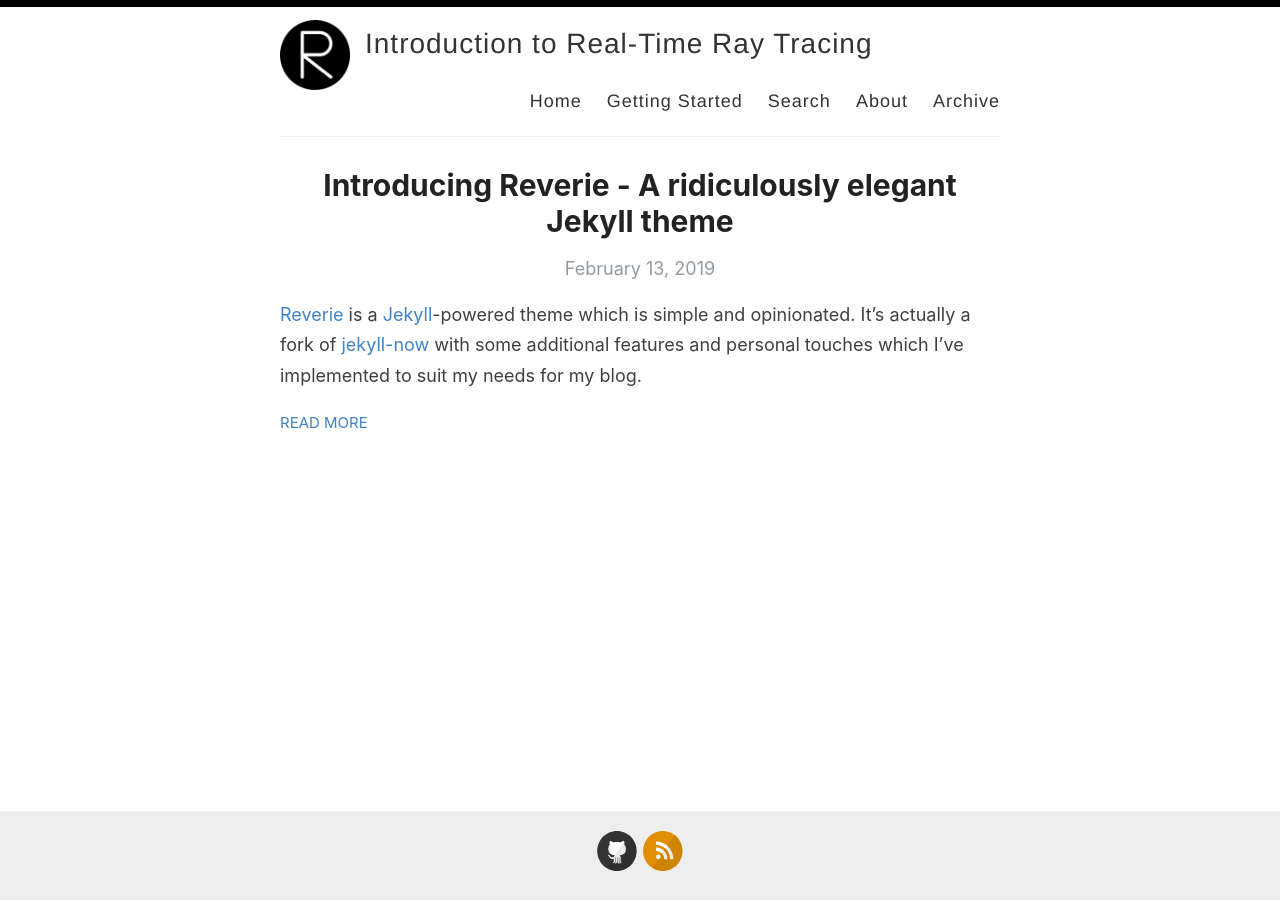
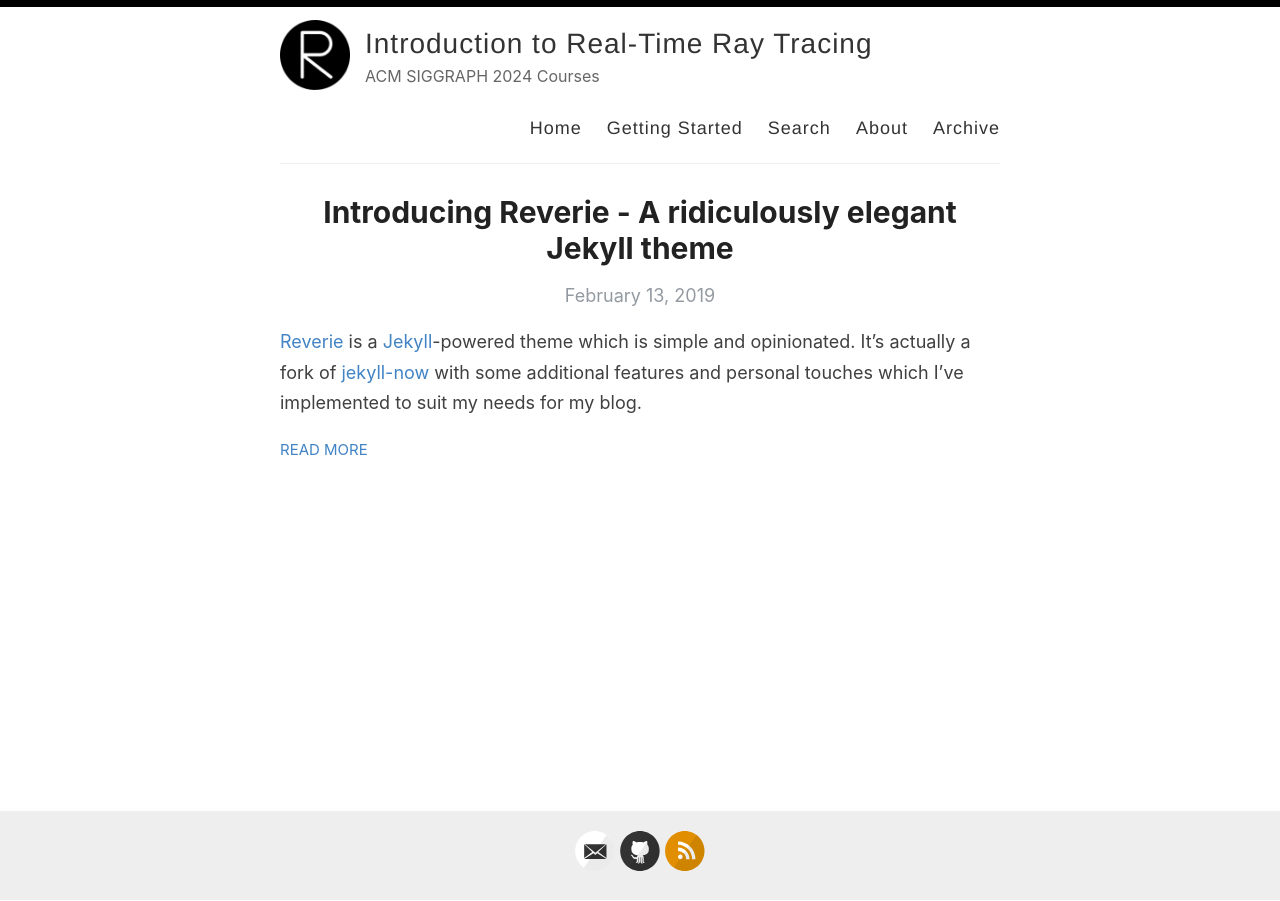
Before and after one commit to theanimatorreturns/BreadcrumbsIntroductionToRealTimeRayTracing, a Jekyll site: the page built from index.html, in a window 1280 px wide. Built offline with Jekyll 4.4.1, drawn with Linux system fonts in a browser that asks for light colours; the list of posts is cut into pages by our own code; some of the changed lines change nothing that is shown.

Commit message:
Update _config.yml

```diff
--- a/_config.yml
+++ b/_config.yml
@@ -9,7 +9,7 @@
 author: Chris Cascioli and Laura Reznikov
 
 # Short bio or description (displayed in the header)
-description:
+description: ACM SIGGRAPH 2024 Courses
 
 # URL of your avatar or profile pic (you could use your GitHub profile pic)
 avatar: /images/reverie.png
@@ -21,7 +21,7 @@
 # Includes an icon in the footer for each username you enter
 footer-links:
   dribbble:
-  email:
+  email: contact@introtorealtimeraytracing.com
   facebook:
   flickr:
   github: vixorien/IntroductionToRealTimeRayTracing
@@ -48,8 +48,8 @@
 
 # Your website URL (e.g. http://amitmerchant1990.github.io or http://www.amitmerchant.com)
 # Used for Sitemap.xml and your RSS feed
-url: https://vixorien.github.io/IntroductionToRealTimeRayTracing
-enforce_ssl: https://vixorien.github.io/IntroductionToRealTimeRayTracing
+url: https://introtorealtimeraytracing.com
+enforce_ssl: https://introtorealtimeraytracing.com
 
 # If you're hosting your site at a Project repository on GitHub pages
 # (http://yourusername.github.io/repository-name)
```
